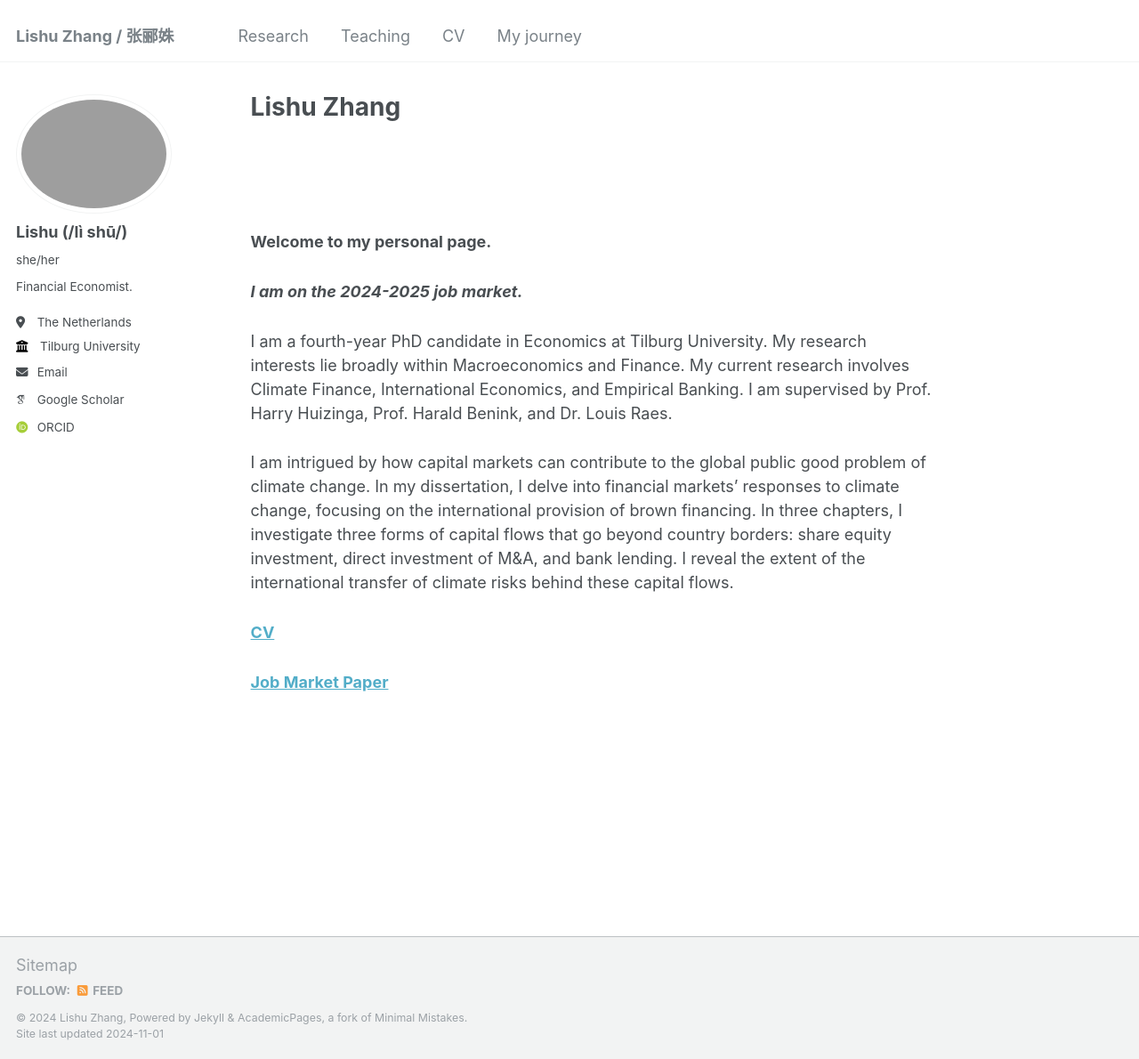
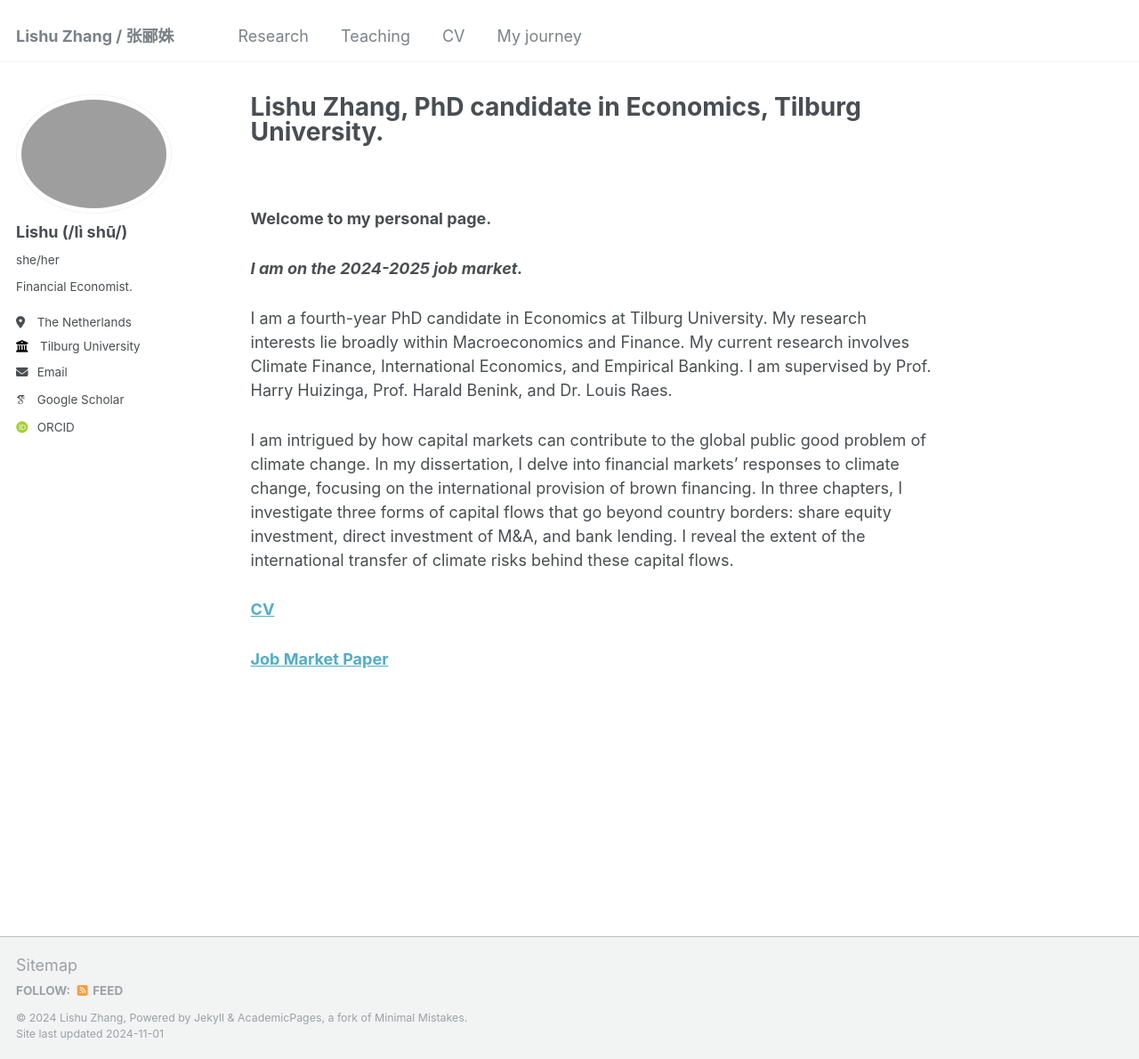
Before and after one commit to LishuZ/LishuZ.github.io, a Jekyll site: the page built from _pages/about.md, in a window 1280 px wide and 1190 px high. Shown: the whole window at 89% size. Built offline with Jekyll 4.4.1, drawn with Linux system fonts in a browser that asks for light colours; some web fonts are replaced.

Commit message:
Update about.md

```diff
--- a/_pages/about.md
+++ b/_pages/about.md
@@ -1,12 +1,11 @@
 ---
 permalink: /
-title: "Lishu Zhang"
+title: "Lishu Zhang, PhD candidate in Economics, Tilburg University."
 author_profile: true
 redirect_from:
   - /about/
   - /about.html
 ---
-<br />
 <br />
 
 **Welcome to my personal page.**
```
